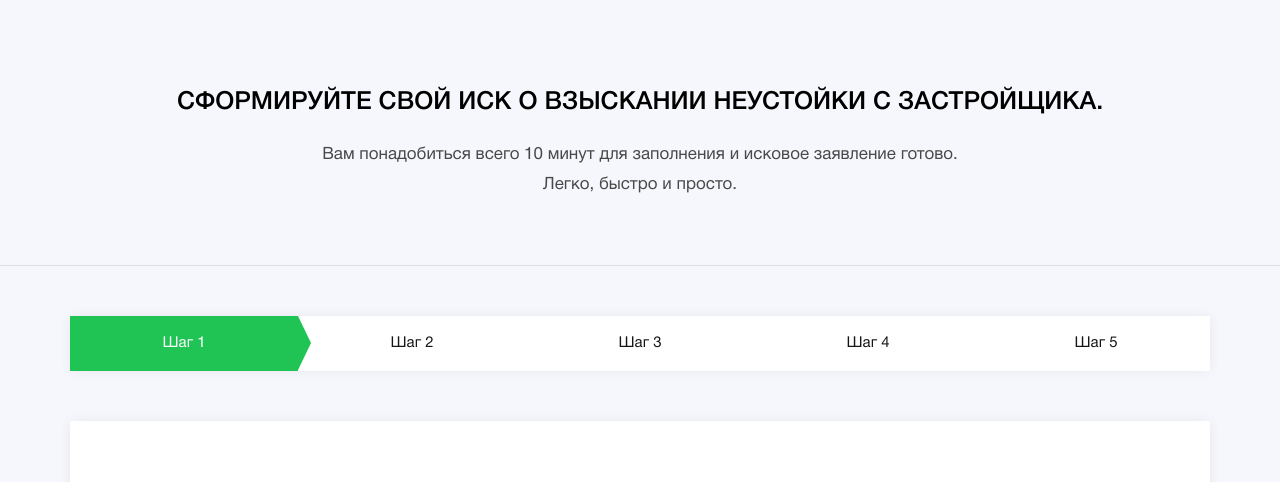
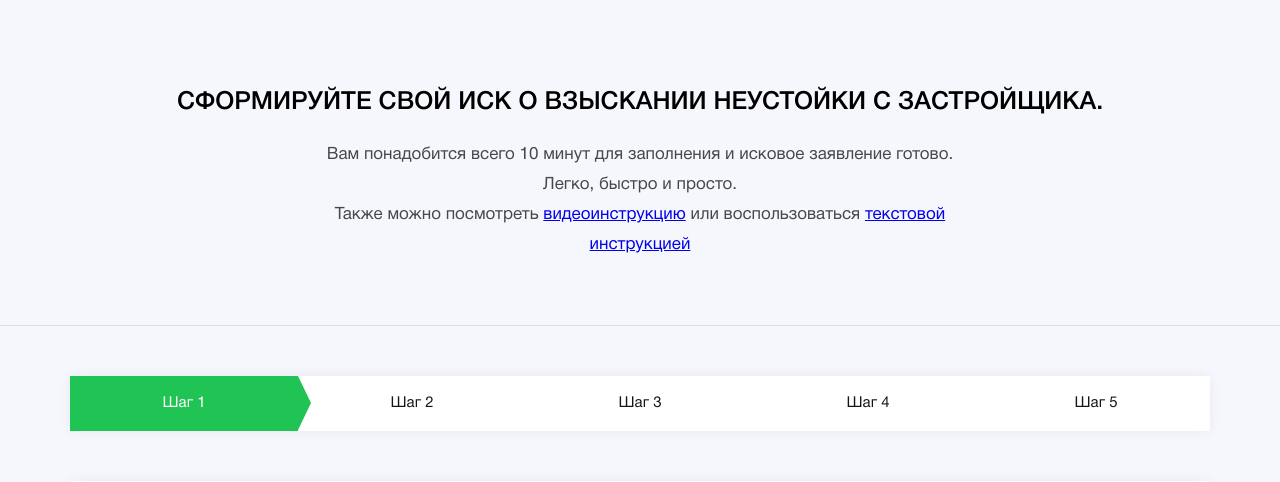
Before and after one commit to everthinq/court_statement_template, a Django app: page /app/ in a window 1280 px wide. Shown: the top 482 px of the page. Run offline with Django 3.2, Linux system fonts and the light colour scheme; some libraries are stand-ins or nearby versions.

Commit message:
added instruction links into h2

```diff
--- a/court_template_app/templates/court_template_app/index.html
+++ b/court_template_app/templates/court_template_app/index.html
@@ -14,7 +14,10 @@
     <header>
         <div class="container">
             <h1>СФОРМИРУЙТЕ СВОЙ ИСК О ВЗЫСКАНИИ НЕУСТОЙКИ С ЗАСТРОЙЩИКА.</h1>
-            <h2>Вам понадобиться всего 10 минут для заполнения и исковое заявление готово. Легко, быстро и просто.</h2>
+            <h2>Вам понадобится всего 10 минут для заполнения и исковое заявление готово. Легко, быстро и просто. <br>
+				Также можно посмотреть <a href="https://www.youtube.com/watch?v=lqb_WjyMjNg" target="_blank">видеоинструкцию</a>
+				или воспользоваться <a href="http://uc-partner.ru/wp-content/uploads/2018/09/Instruktsia_po_iskolzovaniyu_Konstruktora.pdf" download="">текстовой инструкцией</a>
+			</h2>
         </div>
     </header>
 
```
